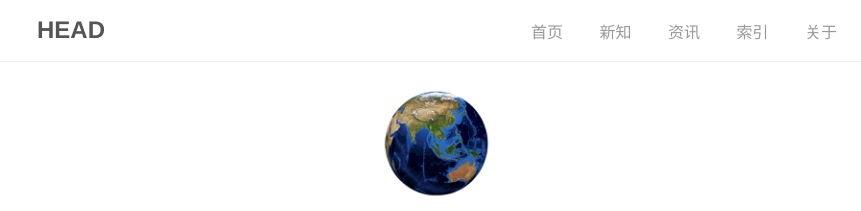
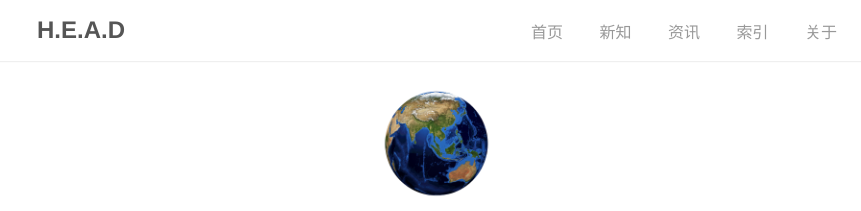
Before and after one commit to DHHD2022/DHHD2022.GitHub.io, a Jekyll site: the page built from index.md, in a window 1280 px wide. Shown: the top 211 px of the page, without its empty margins (203-1064 px from the left). Built offline with Jekyll 4.4.1, drawn with Linux system fonts in a browser that asks for light colours; our own code applies the rules of GitHub Pages for plain Markdown files.

Commit message:
Update _config.yml

```diff
--- a/_config.yml
+++ b/_config.yml
@@ -1,5 +1,5 @@
 # Site settings
-title: HEAD
+title: H.E.A.D
 baseurl: ""
 url: "https://DHHD2022.github.io"
 google_analytics: G-7853LL252Q # Tracking ID, e.g. "UA-000000-01"
@@ -10,6 +10,7 @@ author:
   desc: 东亚数字人文
   email: DHHD2022@protonmail.com
   selfie: assets/img/profile.png
+  weixin: test
 
 # social
 social:
@@ -18,7 +19,7 @@ social:
   bitbucket:
   dribbble:
   facebook:
-  flickr:
+  weixin: true
   github: dhhd2022
   google_plus:
   instagram:
```
